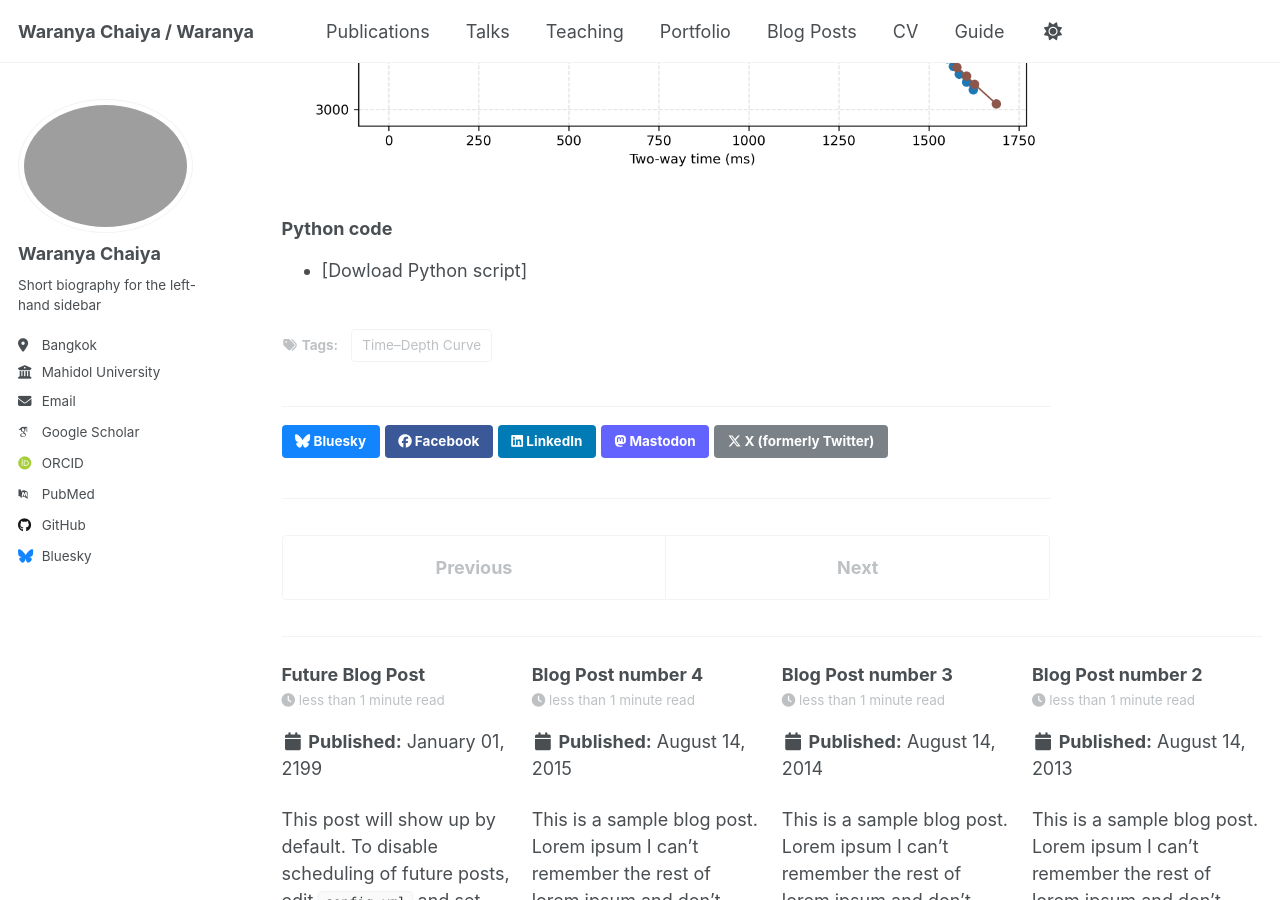
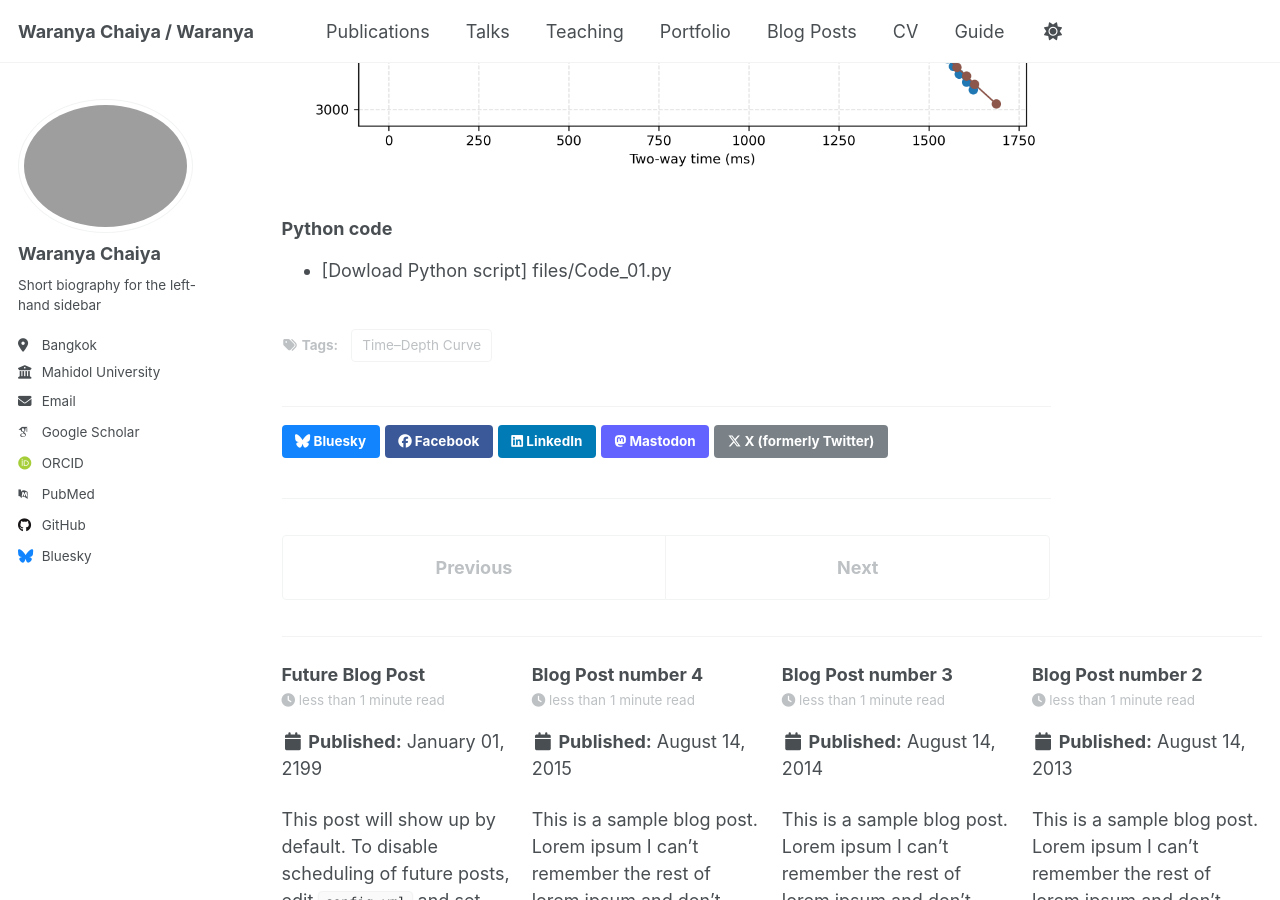
Before and after one commit to WaranyaChy/Waranyachy.github.io, a Jekyll site: the page built from _posts/2025-11-18-blog-post-1.md, in a window 1280 px wide and 900 px high, scrolled down 672 px. Built offline with Jekyll 4.4.1, drawn with Linux system fonts in a browser that asks for light colours; some web fonts are replaced; a script that is not in the unit is left out.

Commit message:
Fix download link for Python script in blog post

```diff
--- a/_posts/2025-11-18-blog-post-1.md
+++ b/_posts/2025-11-18-blog-post-1.md
@@ -10,4 +10,4 @@ This figure illustrates a time–depth relationship generated using Python, wher
 <img src='/images/checkshot_time_depth.png'>
 
 ### Python code
-- [Dowload Python script]
+- [Dowload Python script] files/Code_01.py
```
